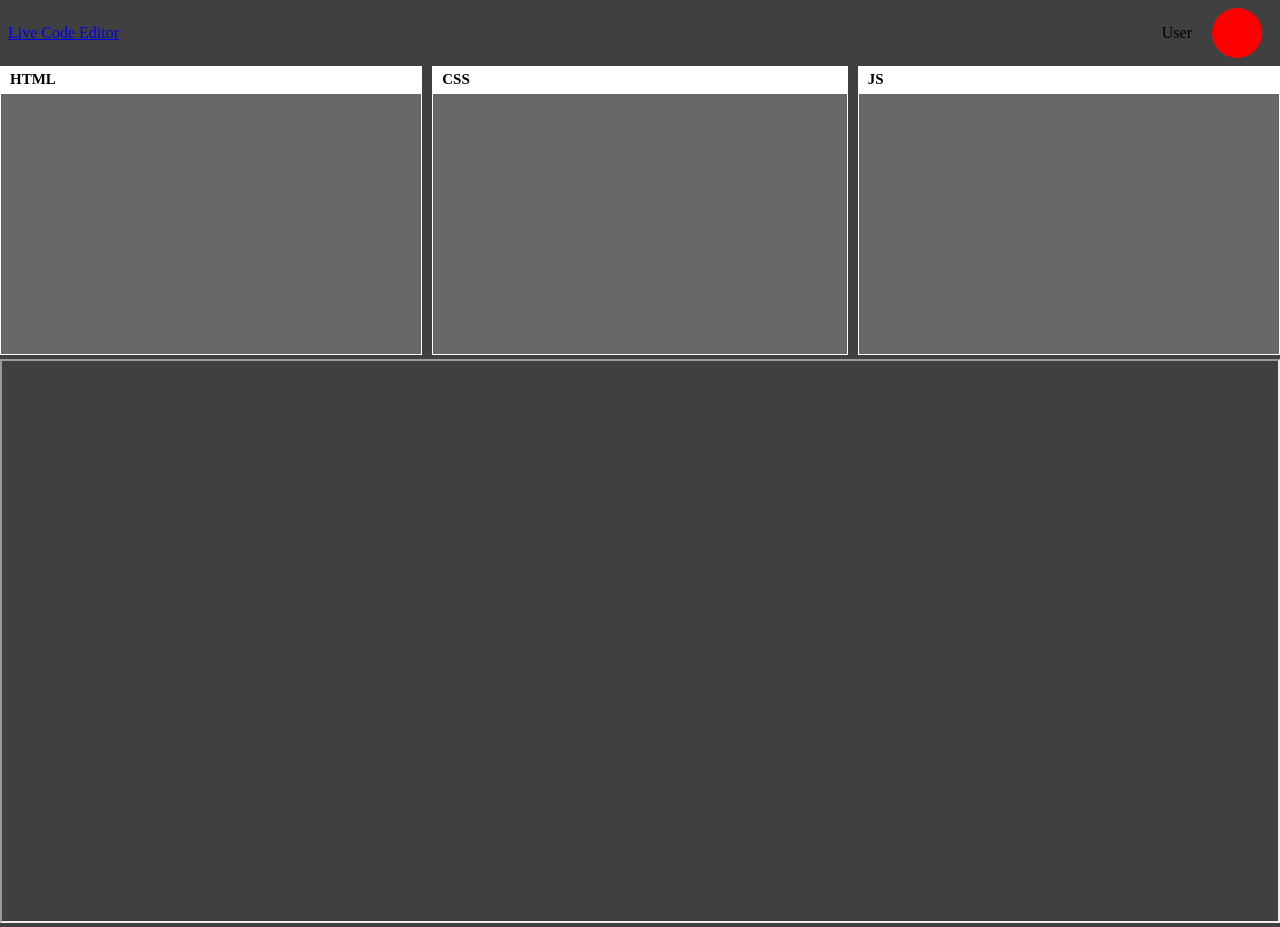
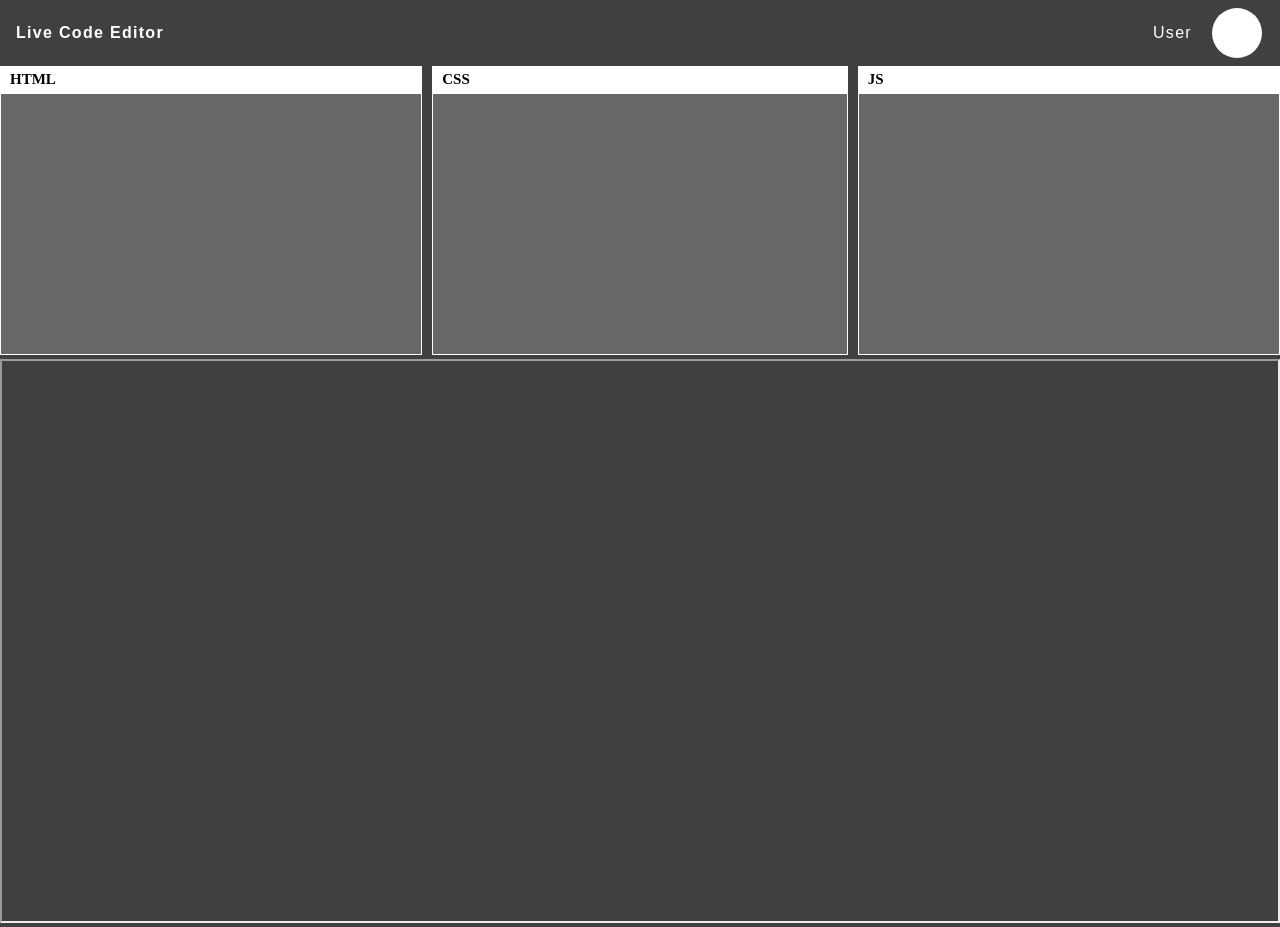
Before and after one commit to AcmeGamers/Live-Editor, a plain HTML site: page index.html in a window 1280 px wide. Drawn offline with nearby package versions, Linux system fonts and the light colour scheme.

Commit message:
Creating basic template

```diff
--- a/css/global-styles.css
+++ b/css/global-styles.css
@@ -17,13 +17,27 @@ Navigation
   padding: 0.5rem;
   background-color: var(--thm);
 }
+/* Left Side */
+.left-side a {
+  text-decoration: none;
+  padding: 0.5rem;
+  font-weight: 600;
+}
+/* Right Side */
+.left-side a,
+.right-side div p {
+  color: white;
+  font-family: sans-serif;
+  letter-spacing: 1.3px;
+}
 .user-profile {
-  background: red;
+  background: #fff;
   height: 50px;
   width: 50px;
   border-radius: 5pc;
   margin: 0 10px 0 20px;
 }
+
 /*
 ------
 Editor
```
